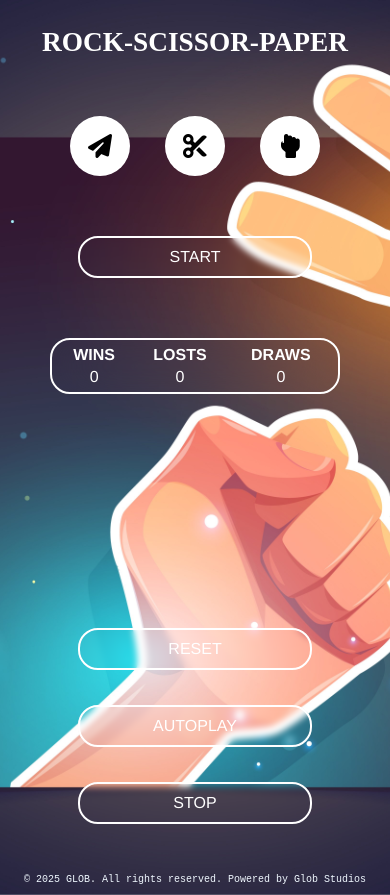
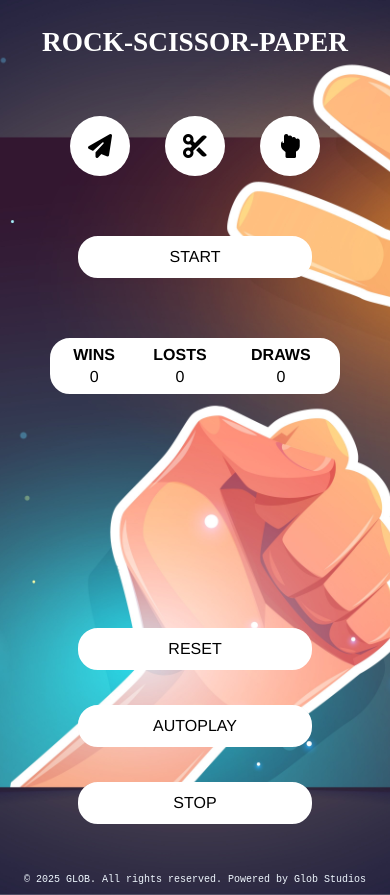
Before and after one commit to mohamedbahammou95-cmd/RPS, a plain HTML site: page index.html in a window 390 px wide. Drawn offline with Linux system fonts and the light colour scheme; a web font is replaced by a local one.

Commit message:
Update des.css

```diff
--- a/des.css
+++ b/des.css
@@ -98,10 +98,16 @@ body {
     #table, #table2 {
         width: 60vw;
         font-size: 18px;
+        background-color: #ffffff;
+        color: black;
+        font-family: 'Franklin Gothic Medium', 'Arial Narrow', Arial, sans-serif;
     }
     .button {
         width: 25vw;
         font-size: 16px;
+        background-color: #ffffff;
+        color: black;
+        font-family: 'Franklin Gothic Medium', 'Arial Narrow', Arial, sans-serif;
     }
     #icon1, #icon2, #icon3 {
         width: 70px;
@@ -118,10 +124,16 @@ body {
     #table, #table2 {
         width: 85vw;
         font-size: 16px;
+        background-color: #ffffff;
+        color: black;
+        font-family: 'Franklin Gothic Medium', 'Arial Narrow', Arial, sans-serif;
     }
     .button {
         width: 60vw;
         font-size: 16px;
+        background-color: #ffffff;
+        color: black;
+        font-family: 'Franklin Gothic Medium', 'Arial Narrow', Arial, sans-serif;
     }
     #icon1, #icon2, #icon3 {
         width: 60px;
```
